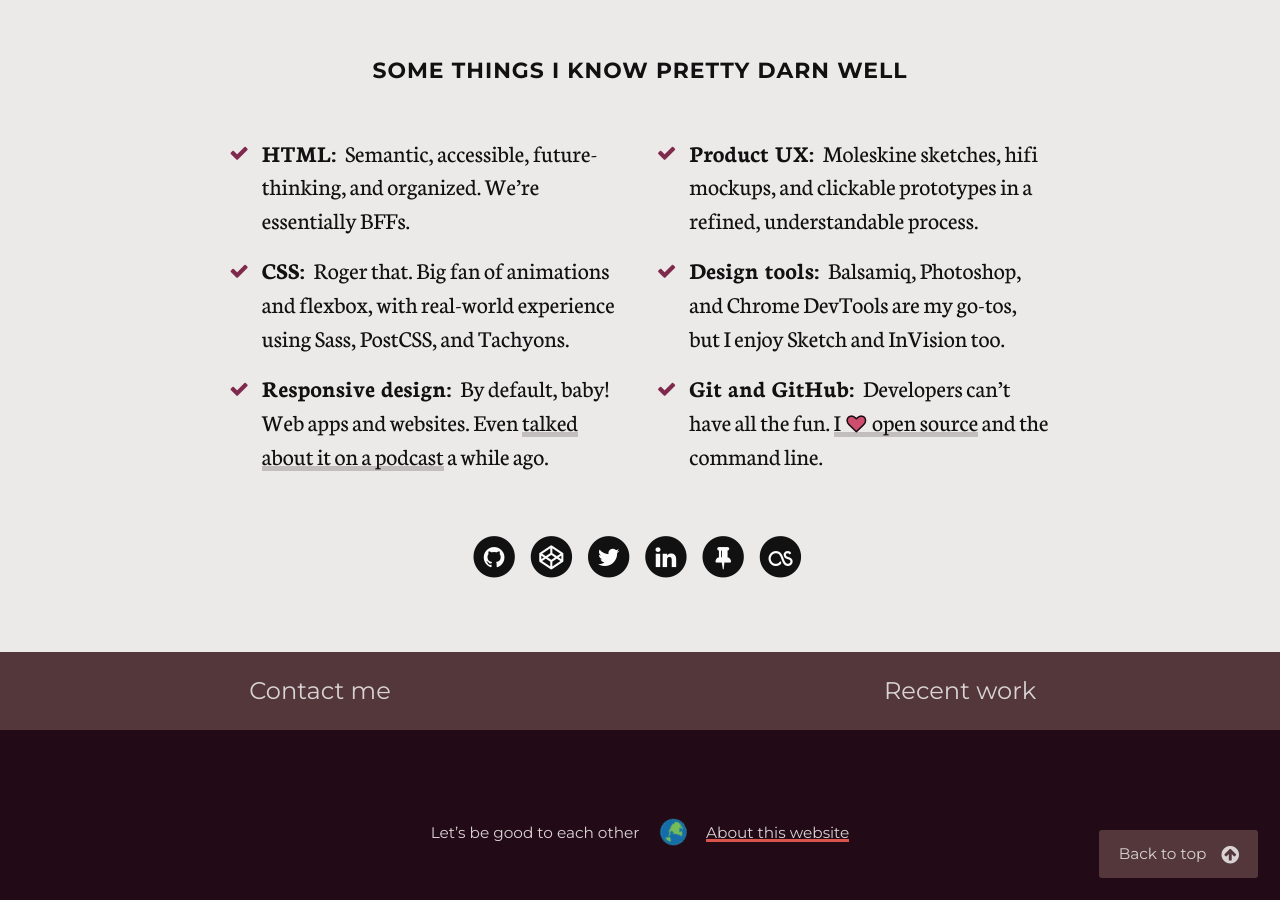
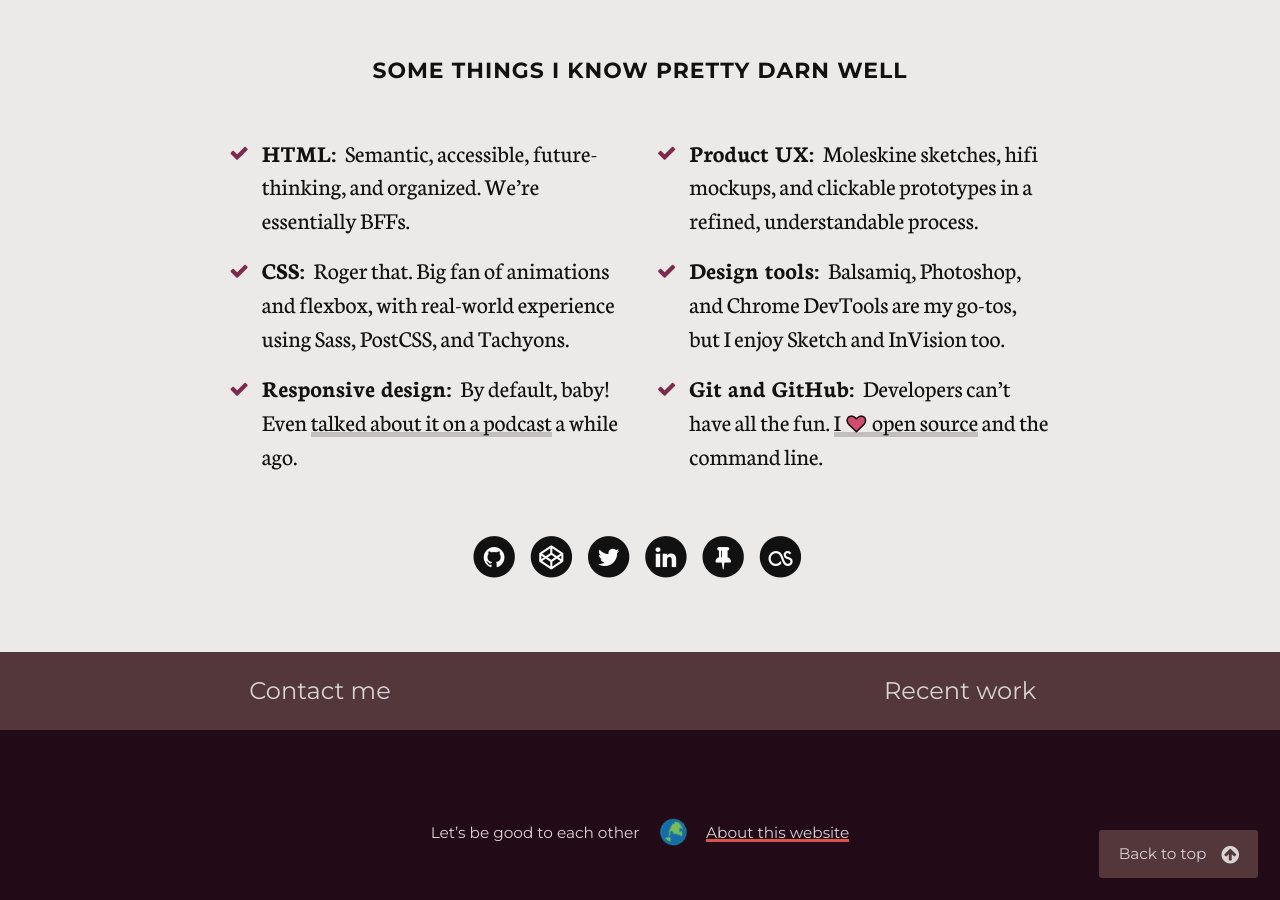
Before and after one commit to edelstone/my-website, a Jekyll site: the page built from about.html, in a window 1280 px wide and 900 px high, scrolled down 979 px. Built offline with Jekyll 4.4.1, drawn with Linux system fonts in a browser that asks for light colours; nearby versions of some CDN libraries; comment, search, counter and statistics services are not loaded.

Commit message:
some copy changes on about me

```diff
--- a/about.html
+++ b/about.html
@@ -31,7 +31,7 @@ button-next-link: /portfolio
 					<ul class="important-updates fa-ul">
 						<li><i class="fa-li fa fa-check"></i><span class="inline-header">HTML:</span> Semantic, accessible, future-thinking, and organized. We&#8217;re essentially BFFs.</li>
 						<li><i class="fa-li fa fa-check"></i><span class="inline-header">CSS:</span> Roger that. Big fan of animations and flexbox, with real-world experience using Sass, PostCSS, and Tachyons.</li>
-						<li><i class="fa-li fa fa-check"></i><span class="inline-header">Responsive design:</span> By default, baby! Web apps and websites. Even <a href="https://responsivewebdesign.com/podcast/texas-state/">talked about it on a podcast</a> a while ago.</li>
+						<li><i class="fa-li fa fa-check"></i><span class="inline-header">Responsive design:</span> By default, baby! Even <a href="https://responsivewebdesign.com/podcast/texas-state/">talked about it on a podcast</a> a while ago.</li>
 					</ul>
 				</div>
 				<div class="col col-2">
```
